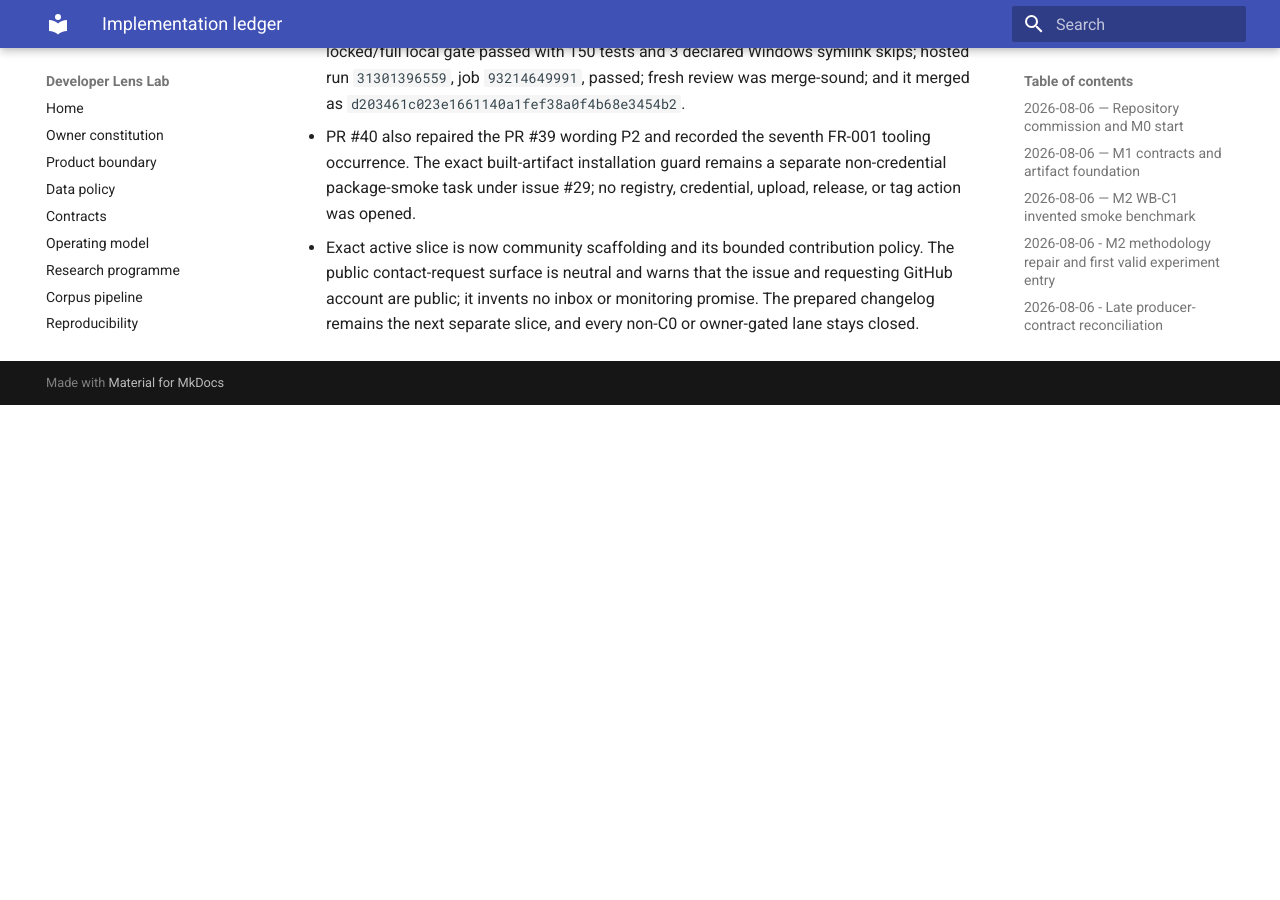
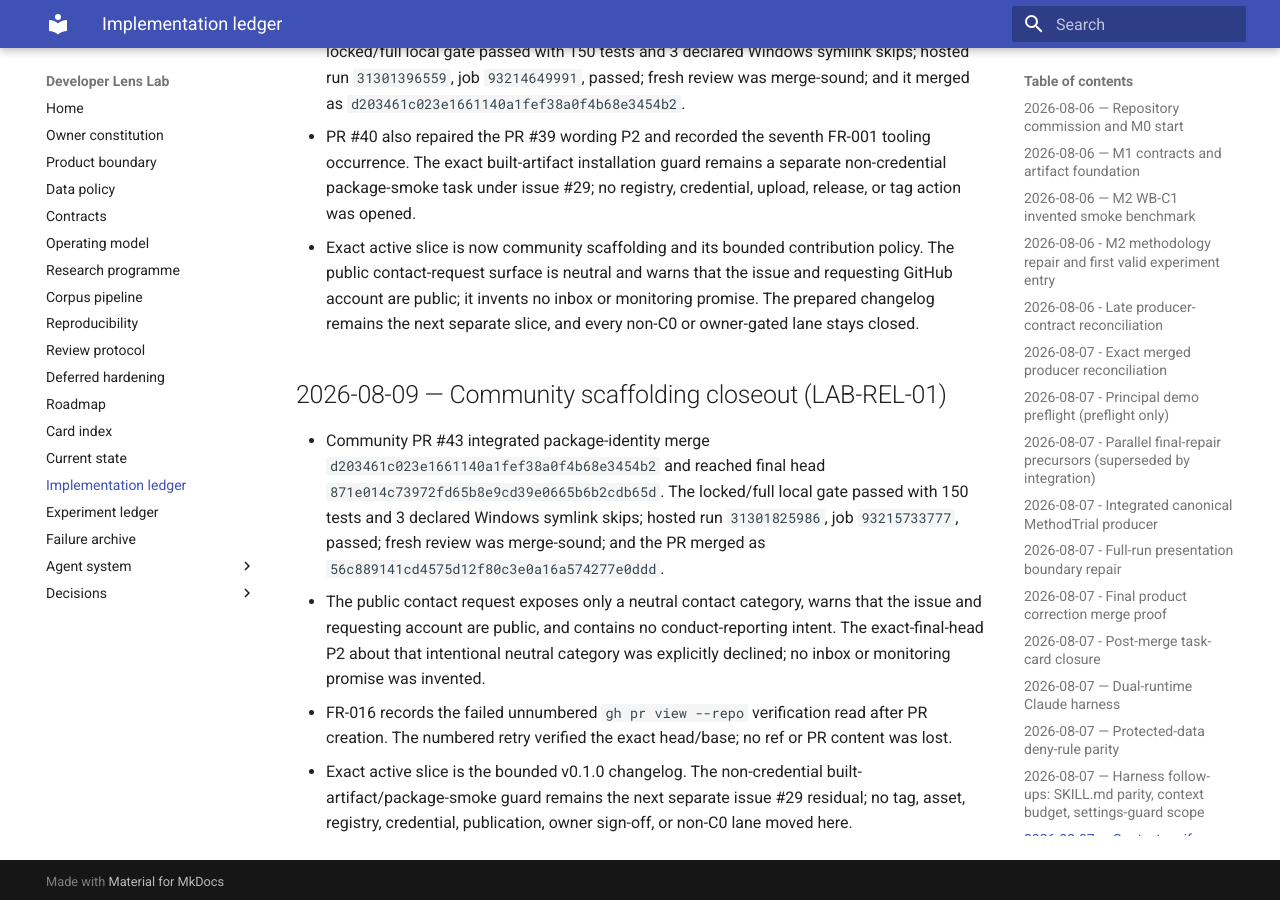
Before and after one commit to Chris0Jeky/developer-lens-lab, an MkDocs documentation site: the page built from docs/IMPLEMENTATION_LEDGER.md, in a window 1280 px wide and 900 px high, scrolled down 21525 px. Built offline with MkDocs 1.6.1 and Material for MkDocs 9.7.7, drawn with Linux system fonts in a browser that asks for light colours; before the commit the page ends 21930 px from its top, so only the background shows below that.

```diff
--- a/docs/IMPLEMENTATION_LEDGER.md
+++ b/docs/IMPLEMENTATION_LEDGER.md
@@ -706,3 +706,20 @@ Append milestone evidence. Live GitHub facts are snapshots and must be refreshed
   contact-request surface is neutral and warns that the issue and requesting GitHub account are
   public; it invents no inbox or monitoring promise. The prepared changelog remains the next
   separate slice, and every non-C0 or owner-gated lane stays closed.
+
+## 2026-08-09 — Community scaffolding closeout (LAB-REL-01)
+
+- Community PR #43 integrated package-identity merge
+  `d203461c023e1661140a1fef38a0f4b68e3454b2` and reached final head
+  `871e014c73972fd65b8e9cd39e0665b6b2cdb65d`. The locked/full local gate passed with 150 tests and
+  3 declared Windows symlink skips; hosted run `31301825986`, job `93215733777`, passed; fresh
+  review was merge-sound; and the PR merged as `56c889141cd4575d12f80c3e0a16a574277e0ddd`.
+- The public contact request exposes only a neutral contact category, warns that the issue and
+  requesting account are public, and contains no conduct-reporting intent. The exact-final-head P2
+  about that intentional neutral category was explicitly declined; no inbox or monitoring promise
+  was invented.
+- FR-016 records the failed unnumbered `gh pr view --repo` verification read after PR creation. The
+  numbered retry verified the exact head/base; no ref or PR content was lost.
+- Exact active slice is the bounded v0.1.0 changelog. The non-credential built-artifact/package-smoke
+  guard remains the next separate issue #29 residual; no tag, asset, registry, credential,
+  publication, owner sign-off, or non-C0 lane moved here.
```
Also changed, not shown: CHANGELOG.md (+11 -0 lines), docs/CURRENT_STATE.md (+13 -11 lines).
